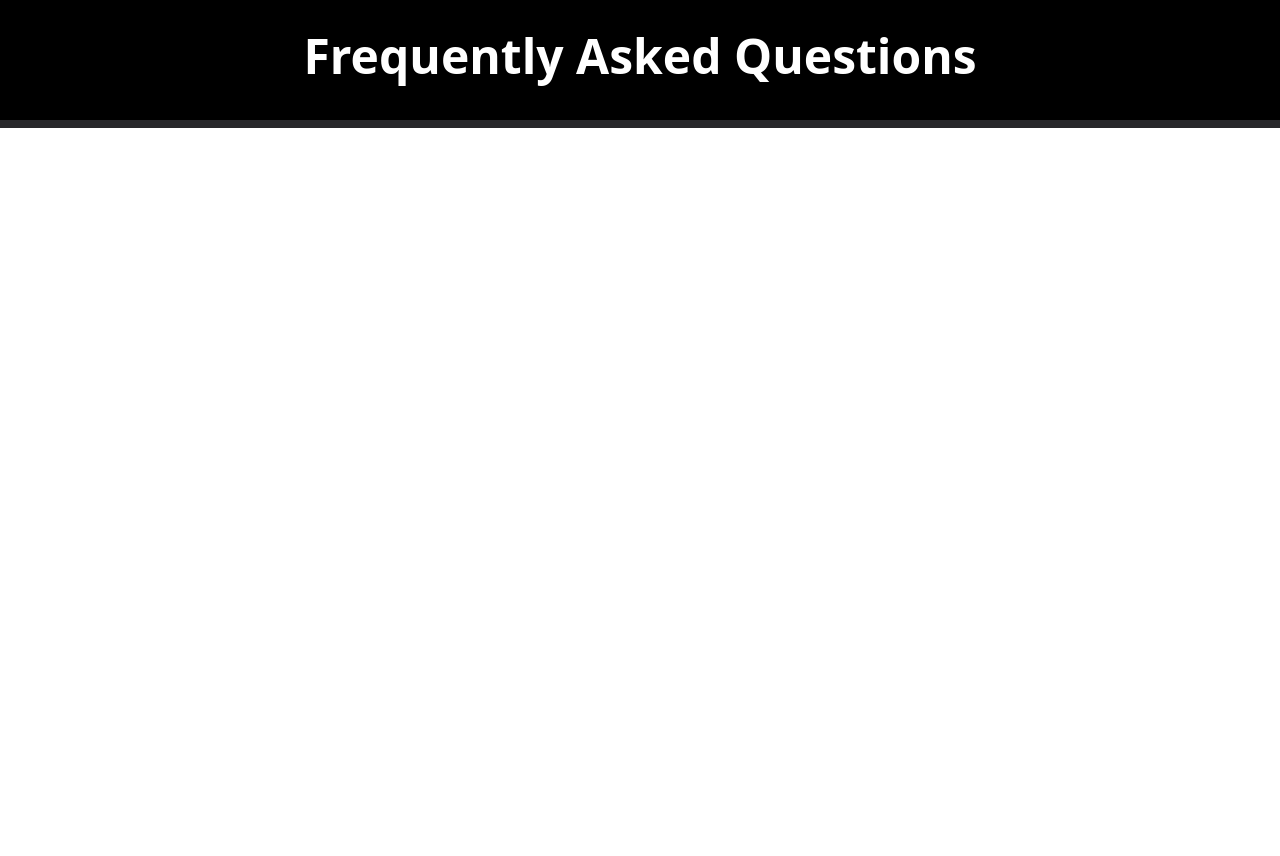
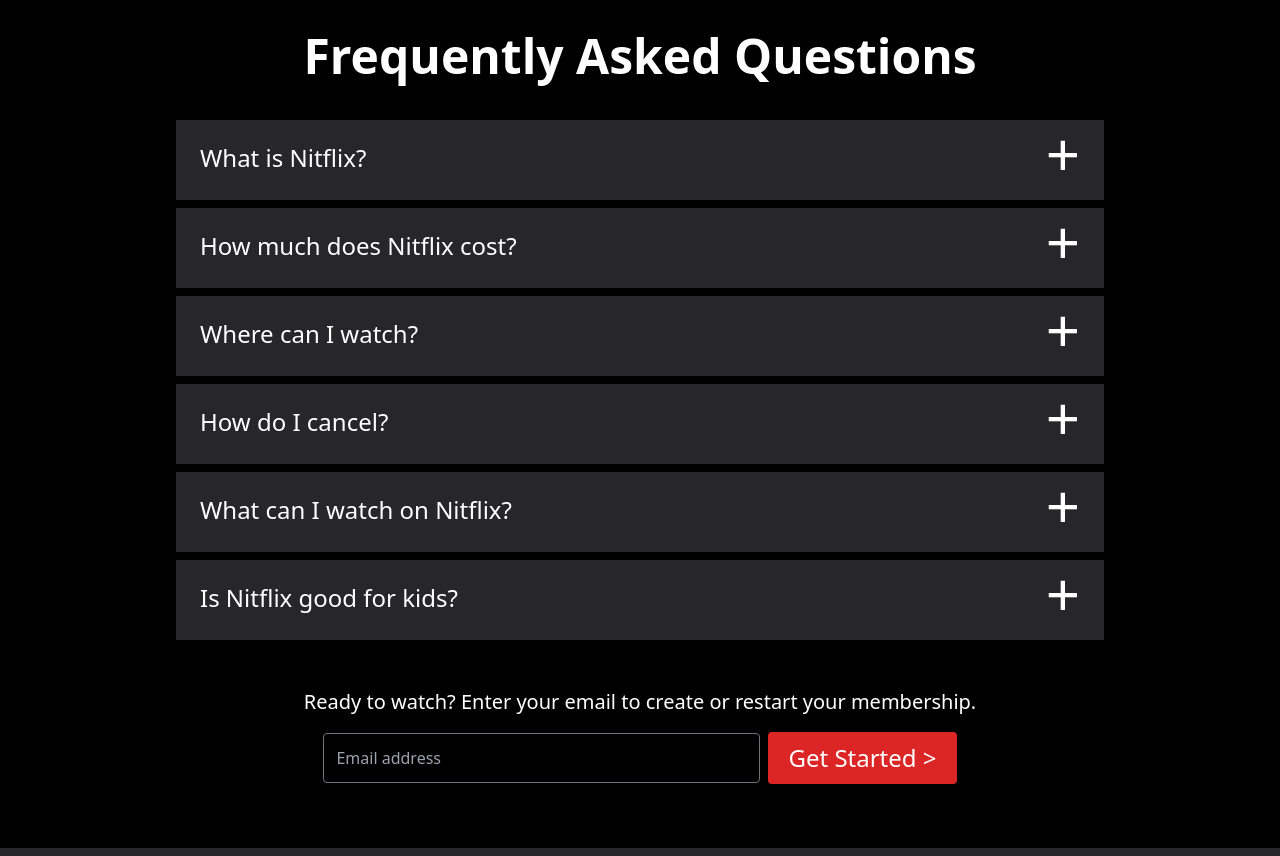
Before and after one commit to MarcoVitoC/nitflix, a React (Vite) app: page / in a window 1280 px wide. Shown: the part 3140-3996 px from the top of the page. Before the commit the page ends 3268 px from the top, so only its background shows below. Built offline with nearby package versions, Linux system fonts and the light colour scheme.

Commit message:
feat: create guest FAQ section

```diff
--- /dev/null
+++ b/src/components/Faq.jsx
@@ -0,0 +1,83 @@
+import { useState } from 'react'
+
+const Faq = () => {
+   const [isOpen, setIsOpen] = useState(false)
+   const handleToggle = () => {
+      setIsOpen(!isOpen)
+   }
+
+   return (
+      <div className="px-44">
+         <h1 className="font-extrabold text-5xl text-center text-white pt-16 pb-10">Frequently Asked Questions</h1>
+
+         <details className="bg-zinc-800 mb-2 hover:bg-zinc-700 active:bg-zinc-600 cursor-pointer transition-all ease-out duration-300">
+            <summary className="flex items-center justify-between text-white mb-2 px-6 pt-1" onClick={handleToggle}>
+               <p className='text-2xl'>What is Nitflix?</p>
+               <span className='text-6xl pb-2 font-thin'>{isOpen ? '×' : '+'}</span>
+            </summary>
+            <hr className="border border-black"/>
+            <div>
+               <p className="text-2xl text-white mb-2 px-6 py-3">Nitflix is a streaming service that offers a wide variety of award-winning TV shows, movies, anime, documentaries, and more on thousands of internet-connected devices. <br/><br/> You can watch as much as you want, whenever you want without a single commercial – all for one low monthly price. There&apos;s always something new to discover and new TV shows and movies are added every week!</p>
+            </div>
+         </details>
+         <details className="bg-zinc-800 mb-2 hover:bg-zinc-700 active:bg-zinc-600 cursor-pointer transition-all ease-out duration-300">
+            <summary className="flex items-center justify-between text-white mb-2 px-6 pt-1" onClick={handleToggle}>
+               <p className='text-2xl'>How much does Nitflix cost?</p>
+               <span className='text-6xl pb-2 font-thin'>{isOpen ? '×' : '+'}</span>
+            </summary>
+            <hr className="border border-black"/>
+            <div>
+               <p className="text-2xl text-white mb-2 px-6 py-3">Watch Nitflix on your smartphone, tablet, Smart TV, laptop, or streaming device, all for one fixed monthly fee. Plans range from IDR54,000 to IDR186,000 a month. No extra costs, no contracts.</p>
+            </div>
+         </details>
+         <details className="bg-zinc-800 mb-2 hover:bg-zinc-700 active:bg-zinc-600 cursor-pointer transition-all ease-out duration-300">
+            <summary className="flex items-center justify-between text-white mb-2 px-6 pt-1" onClick={handleToggle}>
+               <p className='text-2xl'>Where can I watch?</p>
+               <span className='text-6xl pb-2 font-thin'>{isOpen ? '×' : '+'}</span>
+            </summary>
+            <hr className="border border-black"/>
+            <div>
+               <p className="text-2xl text-white mb-2 px-6 py-3">Watch anywhere, anytime. Sign in with your Nitflix account to watch instantly on the web at nitflix.com from your personal computer or on any internet-connected device that offers the Netflix app, including smart TVs, smartphones, tablets, streaming media players and game consoles. <br/><br/> You can also download your favorite shows with the iOS, Android, or Windows 10 app. Use downloads to watch while you&apos;re on the go and without an internet connection. Take Nitflix with you anywhere.</p>
+            </div>
+         </details>
+         <details className="bg-zinc-800 mb-2 hover:bg-zinc-700 active:bg-zinc-600 cursor-pointer transition-all ease-out duration-300">
+            <summary className="flex items-center justify-between text-white mb-2 px-6 pt-1" onClick={handleToggle}>
+               <p className='text-2xl'>How do I cancel?</p>
+               <span className='text-6xl pb-2 font-thin'>{isOpen ? '×' : '+'}</span>
+            </summary>
+            <hr className="border border-black"/>
+            <div>
+               <p className="text-2xl text-white mb-2 px-6 py-3">Nitflix is flexible. There are no pesky contracts and no commitments. You can easily cancel your account online in two clicks. There are no cancellation fees – start or stop your account anytime.</p>
+            </div>
+         </details>
+         <details className="bg-zinc-800 mb-2 hover:bg-zinc-700 active:bg-zinc-600 cursor-pointer transition-all ease-out duration-300">
+            <summary className="flex items-center justify-between text-white mb-2 px-6 pt-1" onClick={handleToggle}>
+               <p className='text-2xl'>What can I watch on Nitflix?</p>
+               <span className='text-6xl pb-2 font-thin'>{isOpen ? '×' : '+'}</span>
+            </summary>
+            <hr className="border border-black"/>
+            <div>
+               <p className="text-2xl text-white mb-2 px-6 py-3">Nitflix has an extensive library of feature films, documentaries, TV shows, anime, award-winning Netflix originals, and more. Watch as much as you want, anytime you want.</p>
+            </div>
+         </details>
+         <details className="bg-zinc-800 mb-2 hover:bg-zinc-700 active:bg-zinc-600 cursor-pointer transition-all ease-out duration-300">
+            <summary className="flex items-center justify-between text-white mb-2 px-6 pt-1" onClick={handleToggle}>
+               <p className='text-2xl'>Is Nitflix good for kids?</p>
+               <span className='text-6xl pb-2 font-thin'>{isOpen ? '×' : '+'}</span>
+            </summary>
+            <hr className="border border-black"/>
+            <div>
+               <p className="text-2xl text-white mb-2 px-6 py-3">The Nitflix Kids experience is included in your membership to give parents control while kids enjoy family-friendly TV shows and movies in their own space. <br/><br/>Kids profiles come with PIN-protected parental controls that let you restrict the maturity rating of content kids can watch and block specific titles you don’t want kids to see.</p>
+            </div>
+         </details>
+
+         <p className='text-white text-center text-xl mt-12'>Ready to watch? Enter your email to create or restart your membership.</p>
+         <div className='flex items-center justify-center mt-4 mb-16'>
+            <input className='border border-zinc-500 bg-black/60 bg-opacity-80 text-white rounded me-2 p-3 pe-48' type="text" placeholder='Email address'/>
+            <button className="text-2xl rounded bg-red-600 hover:bg-red-700 active:bg-red-800 text-white px-5 py-2.5">Get Started &gt;</button>
+         </div>
+      </div>
+   )
+}
+
+export default Faq
--- a/src/pages/Guest.jsx
+++ b/src/pages/Guest.jsx
@@ -1,3 +1,4 @@
+import Faq from '../components/FAQ'
 import previewImg from '../assets/preview.jpg'
 import phoneDownloadImg from '../assets/phone-download.png'
 import platformImg from '../assets/platform.jpg'
@@ -69,9 +70,7 @@
             <hr className="border-4 border-zinc-800"/>
          </section>
          <section className="bg-black">
-               <div className="px-44">
-                  <h1 className="font-extrabold text-5xl text-center text-white pt-16 pb-10">Frequently Asked Questions</h1>
-               </div>
+            <Faq/>
             <hr className="border-4 border-zinc-800"/>
          </section>
       </>
```
